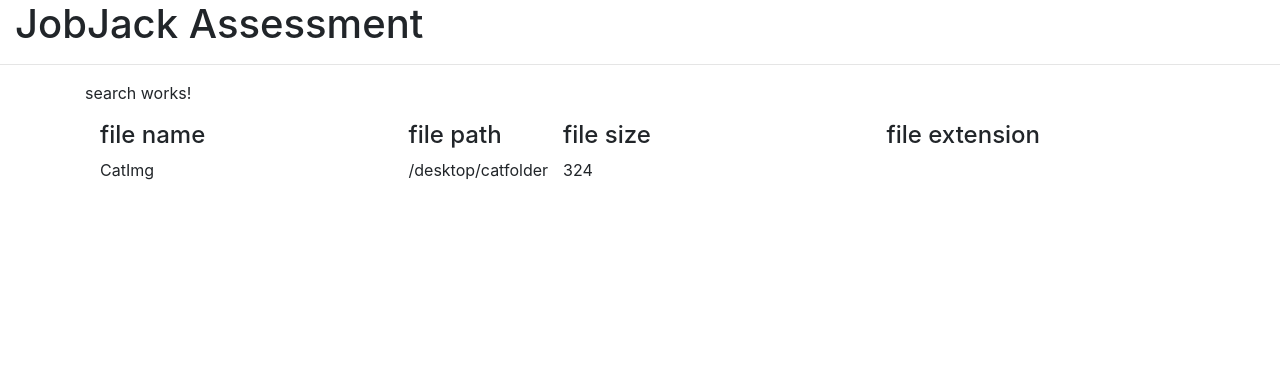
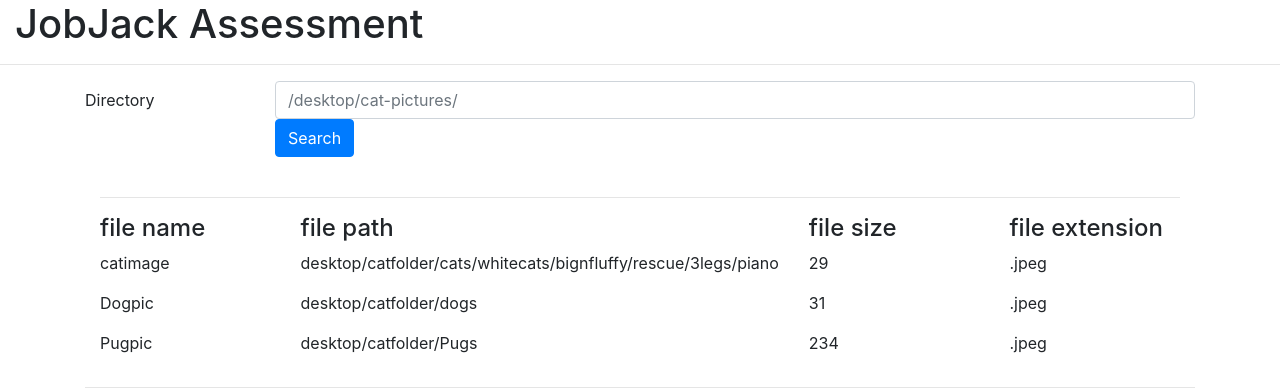
Before and after one commit to RockPaperSmittie/JobJack-Assessment, an Angular app in the folder dir-list-app/: page / in a window 1280 px wide. Shown: the top 392 px of the page. Built offline with nearby package versions, Linux system fonts and the light colour scheme.

Commit message:
Bootstrap column spacing and added dummy text

```diff
--- a/dir-list-app/src/app/list/list.component.html
+++ b/dir-list-app/src/app/list/list.component.html
@@ -1,30 +1,24 @@
-<div class="container">
+<div class="container-fluid">
+  <hr>
     <div class="row">
-      <div class="col">
+      <div class="col-sm">
         <h4>file name</h4>
-        <div>
-          <p>CatImg</p>
-        </div>
+        <p *ngFor="let item of listItems">{{item.fileName}}</p>
       </div>
-      <div class="col-">
+      <div class="col-xl-auto">
           <h4>file path</h4>
-          <div>
-            <p>/desktop/catfolder</p>
-          </div>
+          <p *ngFor="let item of listItems">{{item.filePath}}</p>
       </div>
-      <div class="col">
+      <div class="col-sm">
           <h4>file size</h4>
-          <div>
-            <p>
-              324
+          <p *ngFor="let item of listItems">
+              {{item.fileSize}}
             </p>
-          </div>
       </div>
-      <div class="col">
+      <div class="col-sm">
           <h4>file extension</h4>
-          <div>
-            <p></p>
-          </div>
+          <p *ngFor="let item of listItems">{{item.fileExt}}</p>
       </div>
     </div>
   </div>
+  <hr>
--- a/dir-list-app/src/app/list/list.component.ts
+++ b/dir-list-app/src/app/list/list.component.ts
@@ -9,7 +9,9 @@ import { listItem } from './list_item.model';
 })
 export class ListComponent implements OnInit {
   listItems: listItem[]  = [
-    new listItem('catimg', 'desktop/catfolder', 23, '.jpeg')
+    new listItem('catimage', 'desktop/catfolder/cats/whitecats/bignfluffy/rescue/3legs/piano', 29, '.jpeg'),
+    new listItem('Dogpic', 'desktop/catfolder/dogs', 31, '.jpeg'),
+    new listItem('Pugpic', 'desktop/catfolder/Pugs', 234, '.jpeg')
   ];
 
   constructor() { }
--- a/dir-list-app/src/app/search/search.component.html
+++ b/dir-list-app/src/app/search/search.component.html
@@ -1,3 +1,9 @@
-<p>
-  search works!
-</p>
+<form action="submit">
+    <div class="form-group row">
+        <label for="colFormLabel" class="col-sm-2 col-form-label">Directory</label>
+        <div class="col-sm-10">
+          <input type="email" class="form-control" id="colFormLabel" placeholder="/desktop/cat-pictures/">
+          <span><button class="btn btn-primary mb-2">Search</button></span>
+        </div>
+      </div>
+</form>
```
